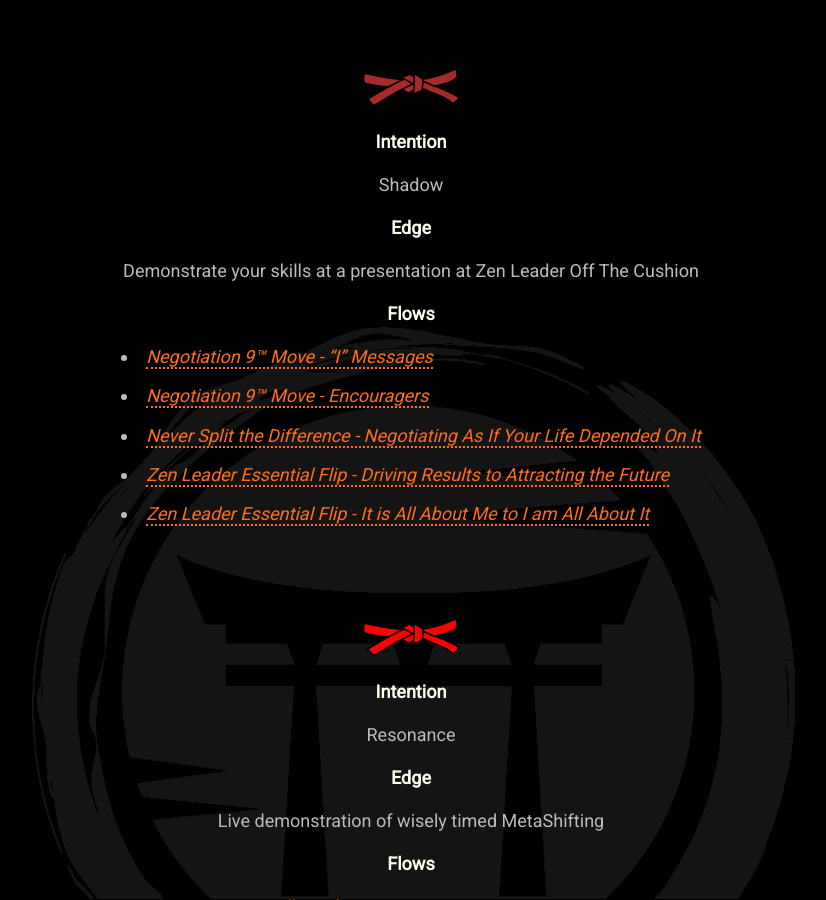
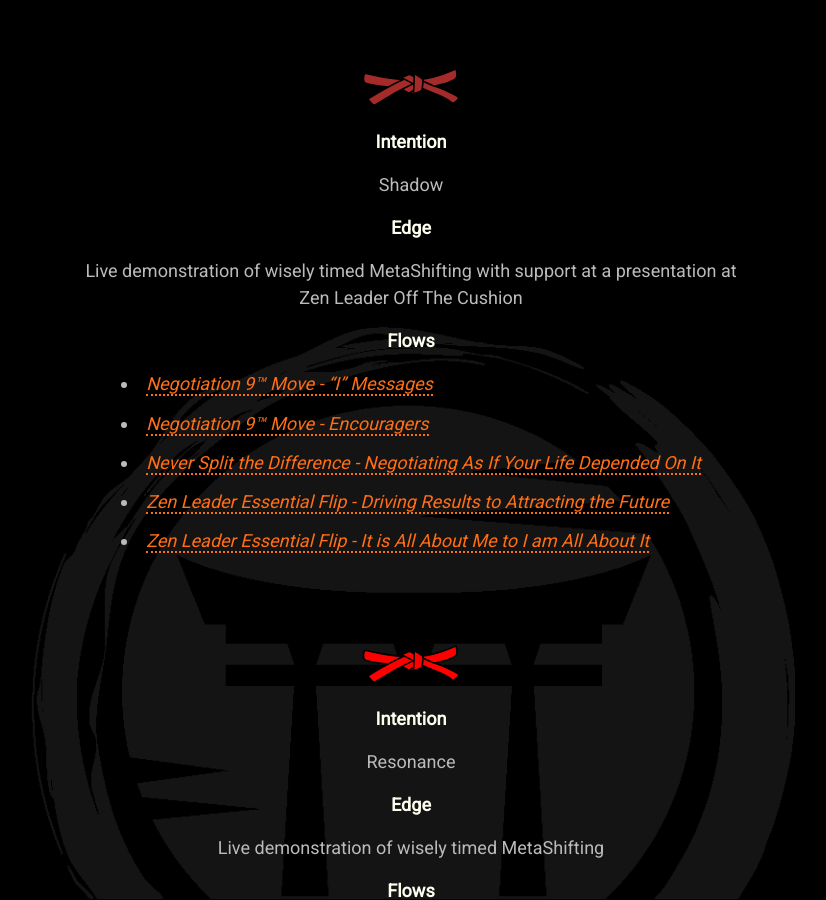
Before and after one commit to mindset-dojo/mindset-dojo.github.io, a Jekyll site: the page built from program.md, in a window 1280 px wide and 900 px high, scrolled down 4232 px. Shown: the whole window, without its empty margins (229-1055 px from the left). Built offline with Jekyll 4.4.1, drawn with Linux system fonts in a browser that asks for light colours; some web fonts are replaced.

Commit message:
feat(program): add that the demonstration at brown level will happen with support.

```diff
--- a/_data/program.yaml
+++ b/_data/program.yaml
@@ -109,7 +109,7 @@
     label: 2nd Kyu
     level: -2
     intention: Shadow
-    edge: Demonstrate your skills at a presentation at Zen Leader Off The Cushion
+    edge: Live demonstration of wisely timed MetaShifting with support at a presentation at Zen Leader Off The Cushion
     flows:
       - label: Negotiation 9™ Move - “I” Messages
         url: https://www.blackswanltd.com/newsletter/infographic-the-black-swan-groups-negotiation-9
```
